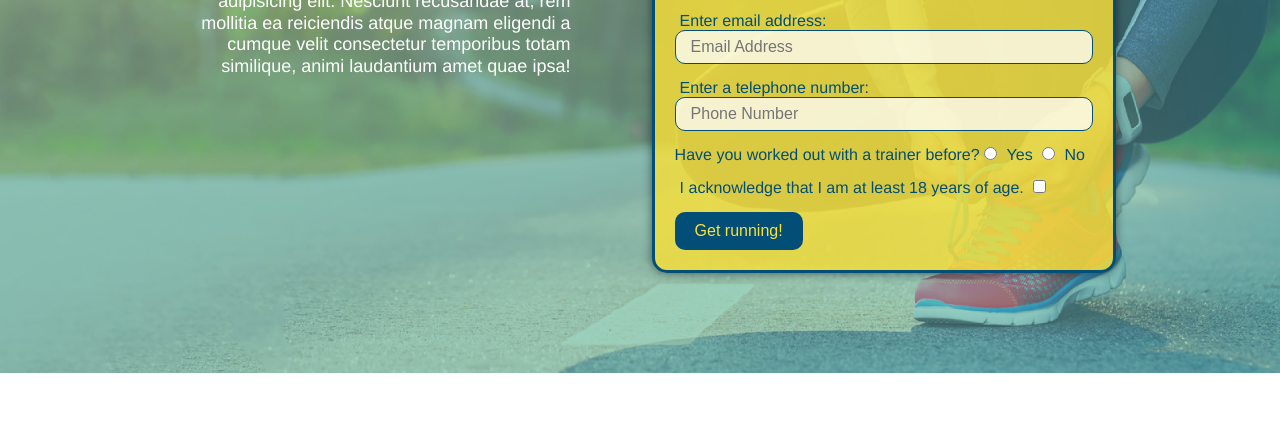
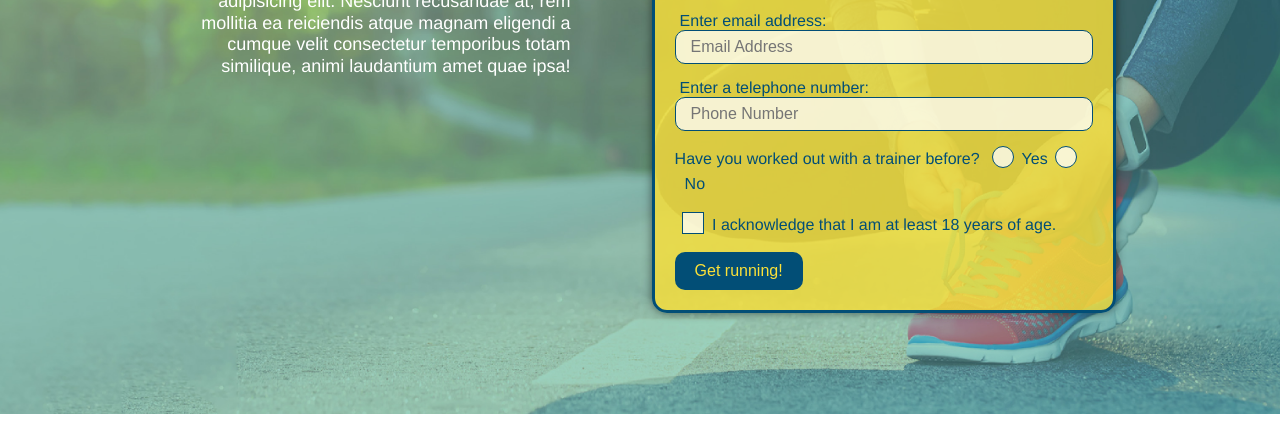
Before and after one commit to KyleAxley/run-buddy, a plain HTML site: page index.html in a window 1280 px wide. Shown: the part 345-775 px from the top of the page. Drawn offline with Linux system fonts and the light colour scheme.

Commit message:
massive mistake made/fixed

```diff
--- a/assets/css/style.css
+++ b/assets/css/style.css
@@ -17,14 +17,14 @@ header {
     display:flex;
     justify-content: space-between;
     flex-wrap: wrap;
+    position: sticky;
     position: -webkit-sticky;
-    position: sticky;
     top: 0;
     background-image: url("../images/hero-bg.jpg");
     background-size: cover;
-    background-position: center;
     background-attachment: fixed;
-    background-position: 80%
+    background-position: 80%;
+
   }
 
   header h1 {
@@ -98,13 +98,12 @@ header {
   .hero {
     background-image: url("../images/hero-bg.jpg");
     background-size: cover;
-    background-position: center;
+    background-position: 80%;
     display: flex;
     justify-content: center;
     flex-wrap: wrap;
     align-items: flex-start;
     background-attachment: fixed;
-    background-position: 80%
 }
 
 .hero-cta {
@@ -134,6 +133,10 @@ header {
     border-radius: 15px;
   }
 
+  .hero-form button:hover {
+    background-color: #39a6b2;
+  }
+
   .hero-form h3 {
       font-size: 24px;
       margin: 0px;
@@ -144,7 +147,6 @@ header {
   }
 
   .form-input {
-      background-color: rgba(255, 255, 255, 0.75);
       border: 1px solid #024e76;
       display: block;
       padding: 7px 15px;
@@ -153,6 +155,7 @@ header {
       width: 100%;
       margin-bottom: 15px;
       border-radius: 10px;
+      background-color: rgba(255,255,255, 0.75);
   }
 
   .form-input:focus {
@@ -173,9 +176,67 @@ header {
       border-radius: 10px;
   }
 
-  .hero-form button:hover {
-    background-color: #39a6b2;
+  .checkbox-wrapper input, .radio-wrapper input {
+    opacity: 0;
   }
+
+  .checkbox-wrapper label, .radio-wrapper label {
+    position: relative;
+    left: 10px;
+    margin: 10px;
+    line-height: 1.6;
+  }
+
+  .checkbox-wrapper label::before, .radio-wrapper label::before {
+    content: "";
+    height: 20px;
+    width: 20px;
+    background: rgba(255, 255, 255, 0.75);
+    border: 1px solid #024e76;
+    position: absolute;
+    top: -4px;
+    left: -30px;
+  }
+
+  .radio-wrapper label::before {
+    border-radius: 50%;
+  }
+
+  .radio-wrapper label::after {
+    content: "";
+    width: 20px;
+    height: 20px;
+    border-radius: 50%;
+    background: #024e76;
+    position: absolute;
+    left: -29px;
+    top: -3px;
+    background-image: radial-gradient(circle, #39a6b2, #024e76);
+  }
+
+  .checkbox-wrapper label::after {
+    content: "";
+    height: 6px;
+    width: 14px;
+    border-left: 2px solid #024e76;
+    border-bottom: 2px solid #024e76;
+    position: absolute;
+    left: -26px;
+    top: 1px;
+    transform: rotate(-58deg);
+  }
+
+  .checkbox-wrapper input + label::after,
+.radio-wrapper input + label::after {
+  content: none;
+}
+
+.checkbox-wrapper input:checked + label::after,
+.radio-wrapper input:checked + label::after {
+  content: "";
+}
+
+
   /* HERO STYLES END*/
 
   /* SECTION TITLE STYLES START */
@@ -227,13 +288,9 @@ header {
     border-bottom: 1px solid #39a6b2;
   }
 
-  .step:last-child {
+.step:last-child {
     border-bottom: none;
   }
-
-.step:nth-child(even) {
-    border-bottom: 1 px solid #39a6b2;
-}
 
   .step h3 {
       color: #024e76;
@@ -365,9 +422,9 @@ header {
       margin-top: 5px;
       border-radius: 10px;
       background-color: rgba(255,255,255, 0.75);
-      outline: none;
   }
-  .contact-form input, .contact-form textarea:focus {
+
+  .contact-form input:focus, .contact-form textarea:focus {
     background-color: rgba(255,255,255, 1);
     outline: none;
   }
--- a/index.html
+++ b/index.html
@@ -64,17 +64,25 @@
 
         <p>
             Have you worked out with a trainer before?
-            <input type="radio" name="trainer-confirm" id="trainer-yes" />
-            <label for="trainer-yes">Yes</label>
-            <input type="radio" name="trainer-confirm" id="trainer-no" />
-            <label for="trainer-no">No</label>
+            <span class="radio-wrapper">
+                <input type="radio" name="trainer-confirm" id="trainer-yes" />
+                <label for="trainer-yes">Yes</label>
+            </span>
+
+            <span class="radio-wrapper">
+                <input type="radio" name="trainer-confirm" id="trainer-no" />
+                <label for="trainer-no">No</label>
+            </span>
+
         </p>
+
         <p>
-            <label for="checkbox" >
-                I acknowledge that I am at least 18 years of age.
-            </label>
-            <input type="checkbox" name="age-confirm" id="checkbox" />
+            <span class="checkbox-wrapper">
+                <input type="checkbox" name="age-confirm" id="checkbox" />
+                <label for="checkbox">I acknowledge that I am at least 18 years of age.</label>
+            </span>
         </p>
+
         <button type="submit">
             Get running!
         </button>
```
